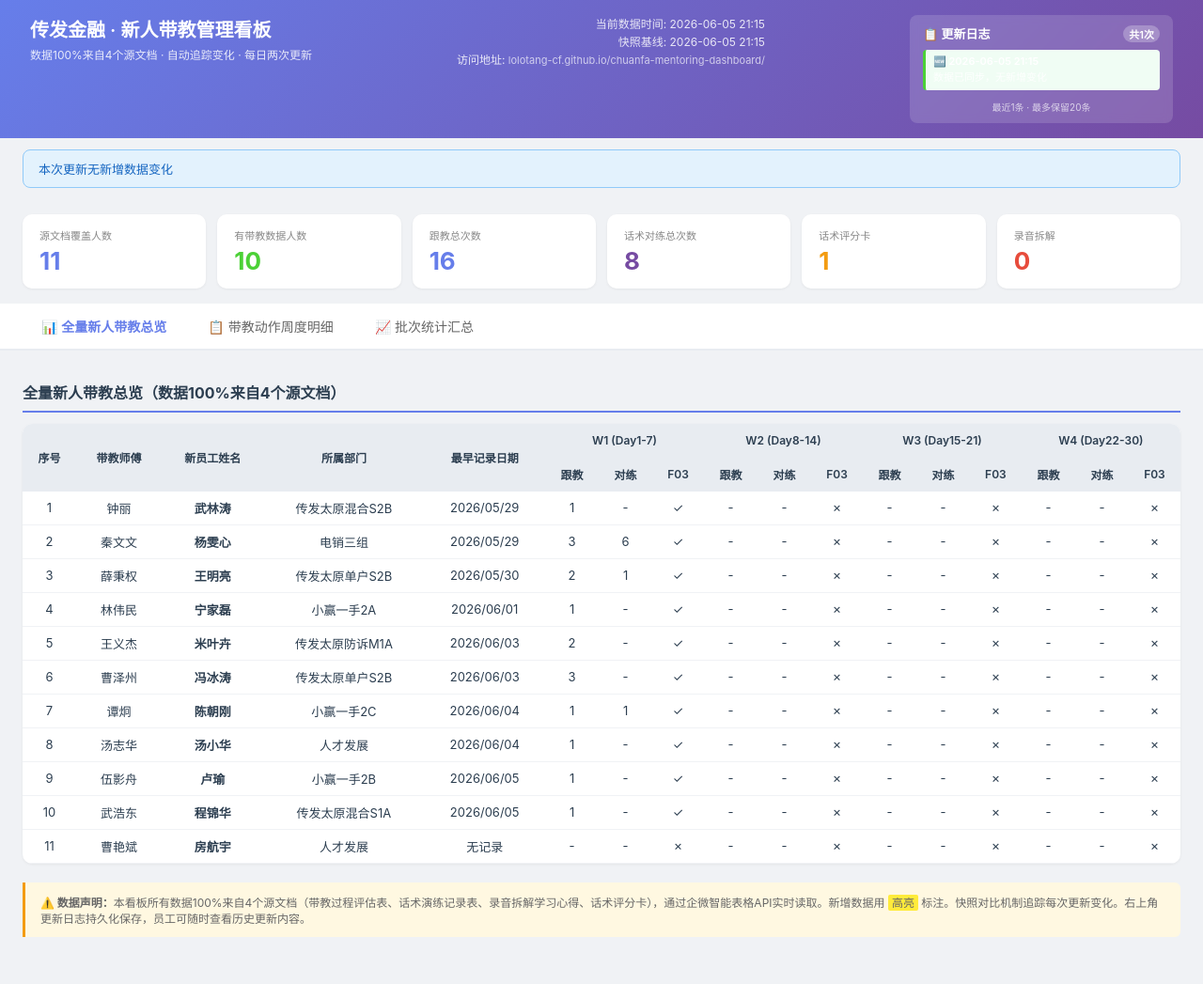
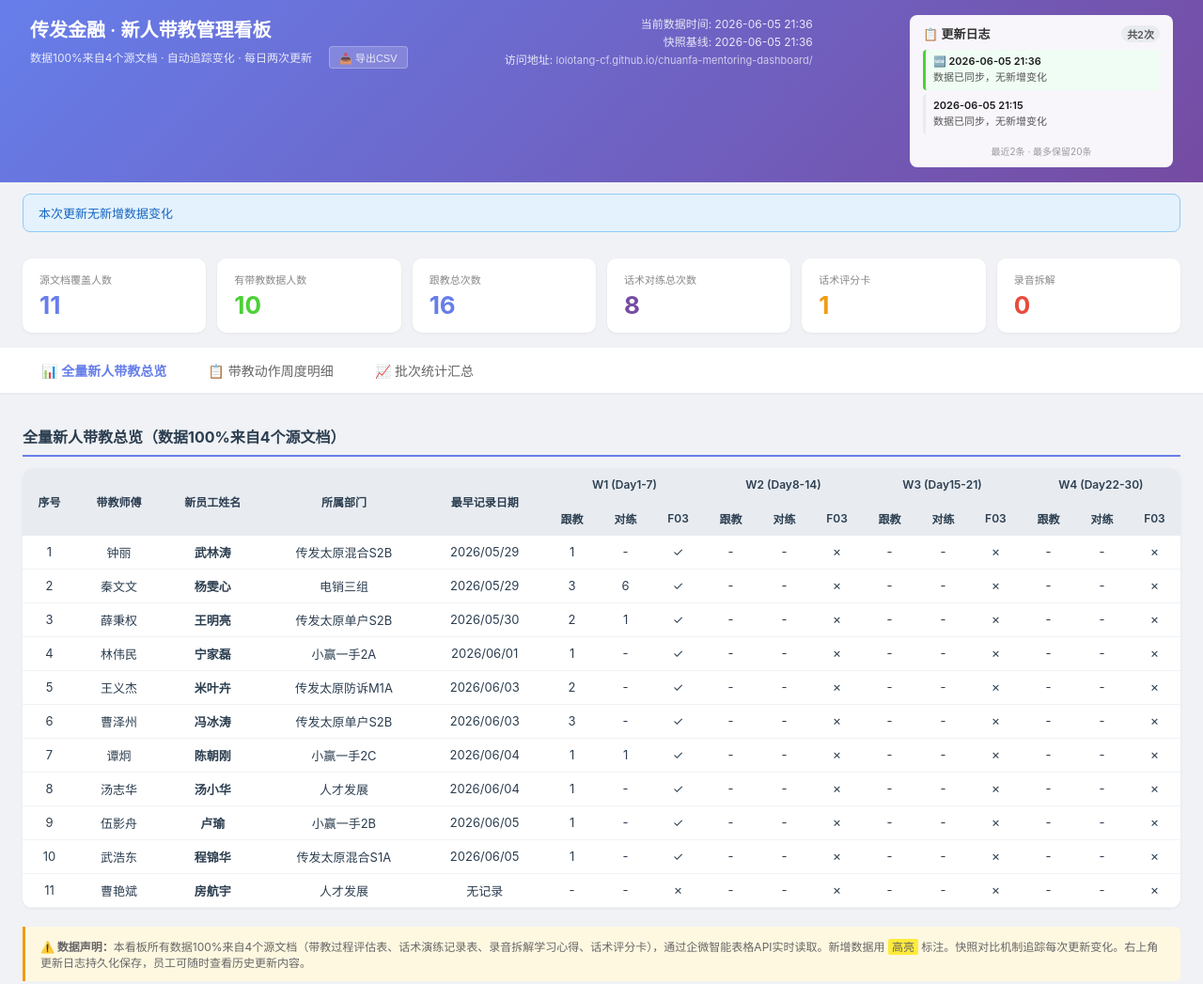
Before and after one commit to lolotang-cf/chuanfa-mentoring-dashboard, a plain HTML site: page index.html in a window 1280 px wide. Shown: the whole page at 94% size. Drawn offline with Linux system fonts and the light colour scheme.

Commit message:
V6.1: 修复更新日志文字颜色+新增CSV导出按钮 | 2026-06-05 21:36

```diff
--- a/index.html
+++ b/index.html
@@ -13,17 +13,19 @@ body { font-family: -apple-system, BlinkMacSystemFont, "Segoe UI", "PingFang SC"
 .header-left .subtitle { font-size: 12px; opacity: 0.85; }
 .header-meta { font-size: 12px; opacity: 0.85; text-align: right; line-height: 1.6; white-space: nowrap; }
 .header-right { min-width: 280px; max-width: 350px; }
+.export-btn { background: rgba(255,255,255,0.2); color: white; border: 1px solid rgba(255,255,255,0.3); padding: 3px 10px; border-radius: 4px; font-size: 11px; cursor: pointer; margin-left: 8px; transition: all .2s; }
+.export-btn:hover { background: rgba(255,255,255,0.35); }
 
-/* 更新日志面板 */
-.update-log-panel { background: rgba(255,255,255,0.15); border-radius: 8px; padding: 10px 14px; backdrop-filter: blur(4px); }
-.update-log-title { font-size: 13px; font-weight: 600; margin-bottom: 8px; display: flex; justify-content: space-between; align-items: center; }
-.update-log-count { font-size: 11px; background: rgba(255,255,255,0.25); padding: 1px 6px; border-radius: 10px; }
+/* 更新日志面板 - 显式设置深色文字避免继承header白色 */
+.update-log-panel { background: rgba(255,255,255,0.95); border-radius: 8px; padding: 10px 14px; backdrop-filter: blur(4px); color: #333 !important; }
+.update-log-title { font-size: 13px; font-weight: 600; margin-bottom: 8px; display: flex; justify-content: space-between; align-items: center; color: #333 !important; }
+.update-log-count { font-size: 11px; background: #e8ecf1; color: #555; padding: 1px 6px; border-radius: 10px; }
 .update-log-list { max-height: 180px; overflow-y: auto; }
-.update-log-item { padding: 5px 8px; margin-bottom: 4px; border-radius: 4px; font-size: 11px; line-height: 1.4; }
-.update-log-time { font-weight: 600; margin-bottom: 2px; }
-.update-log-summary { opacity: 0.9; word-break: break-all; }
-.update-log-footer { font-size: 10px; opacity: 0.7; text-align: center; margin-top: 6px; }
-.update-log-empty { font-size: 12px; opacity: 0.7; text-align: center; padding: 12px 0; }
+.update-log-item { padding: 5px 8px; margin-bottom: 4px; border-radius: 4px; font-size: 11px; line-height: 1.4; color: #333 !important; }
+.update-log-time { font-weight: 600; margin-bottom: 2px; color: #1a1a1a !important; }
+.update-log-summary { color: #555 !important; word-break: break-all; }
+.update-log-footer { font-size: 10px; color: #999 !important; text-align: center; margin-top: 6px; }
+.update-log-empty { font-size: 12px; color: #999 !important; text-align: center; padding: 12px 0; }
 
 .tabs { display: flex; background: white; border-bottom: 2px solid #e8ecf1; padding: 0 24px; gap: 4px; overflow-x: auto; }
 .tab-btn { padding: 14px 20px; border: none; background: none; cursor: pointer; font-size: 14px; color: #666; font-weight: 500; border-bottom: 2px solid transparent; margin-bottom: -2px; transition: all .2s; white-space: nowrap; }
@@ -108,23 +110,26 @@ tr:hover td { background: #f8f9ff; }
 <div class="header">
     <div class="header-left">
         <h1>传发金融 · 新人带教管理看板</h1>
-        <div class="subtitle">数据100%来自4个源文档 · 自动追踪变化 · 每日两次更新</div>
+        <div class="subtitle">数据100%来自4个源文档 · 自动追踪变化 · 每日两次更新 &nbsp;&nbsp;<button class="export-btn" onclick="downloadCSV()">📥 导出CSV</button></div>
     </div>
     <div class="header-meta">
-        当前数据时间: 2026-06-05 21:15<br>
-        快照基线: 2026-06-05 21:15<br>
+        当前数据时间: 2026-06-05 21:36<br>
+        快照基线: 2026-06-05 21:36<br>
         访问地址: <span style="opacity:0.8;font-size:11px;">lolotang-cf.github.io/chuanfa-mentoring-dashboard/</span>
     </div>
     <div class="header-right">
         <div class="update-log-panel">
-        <div class="update-log-title">📋 更新日志 <span class="update-log-count">共1次</span></div>
+        <div class="update-log-title">📋 更新日志 <span class="update-log-count">共2次</span></div>
         <div class="update-log-list">
             <div class="update-log-item" style="border-left: 3px solid #4cd137;background:#f0fdf4;">
-            <div class="update-log-time">🆕 2026-06-05 21:15</div>
+            <div class="update-log-time">🆕 2026-06-05 21:36</div>
+            <div class="update-log-summary">数据已同步，无新增变化</div>
+        </div><div class="update-log-item" style="border-left: 3px solid #e8ecf1;">
+            <div class="update-log-time">2026-06-05 21:15</div>
             <div class="update-log-summary">数据已同步，无新增变化</div>
         </div>
         </div>
-        <div class="update-log-footer">最近1条 · 最多保留20条</div>
+        <div class="update-log-footer">最近2条 · 最多保留20条</div>
     </div>
     </div>
 </div>
@@ -823,6 +828,29 @@ function switchTab(id) {
     event.target.classList.add('active');
 }
 
+// 导出CSV功能
+function downloadCSV() {
+    const csv = `序号,带教师傅,新员工姓名,所属部门,最早记录日期,W1跟教,W1对练,W1 F03,W2跟教,W2对练,W2 F03,W3跟教,W3对练,W3 F03,W4跟教,W4对练,W4 F03
+1,钟丽,武林涛,传发太原混合S2B,2026/05/29,1,0,✓,0,0,✗,0,0,✗,0,0,✗
+2,秦文文,杨雯心,电销三组,2026/05/29,3,6,✓,0,0,✗,0,0,✗,0,0,✗
+3,薛秉权,王明亮,传发太原单户S2B,2026/05/30,2,1,✓,0,0,✗,0,0,✗,0,0,✗
+4,林伟民,宁家磊,小赢一手2A,2026/06/01,1,0,✓,0,0,✗,0,0,✗,0,0,✗
+5,王义杰,米叶卉,传发太原防诉M1A,2026/06/03,2,0,✓,0,0,✗,0,0,✗,0,0,✗
+6,曹泽州,冯冰涛,传发太原单户S2B,2026/06/03,3,0,✓,0,0,✗,0,0,✗,0,0,✗
+7,谭炯,陈朝刚,小赢一手2C,2026/06/04,1,1,✓,0,0,✗,0,0,✗,0,0,✗
+8,汤志华,汤小华,人才发展,2026/06/04,1,0,✓,0,0,✗,0,0,✗,0,0,✗
+9,伍影舟,卢瑜,小赢一手2B,2026/06/05,1,0,✓,0,0,✗,0,0,✗,0,0,✗
+10,武浩东,程锦华,传发太原混合S1A,2026/06/05,1,0,✓,0,0,✗,0,0,✗,0,0,✗
+11,曹艳斌,房航宇,人才发展,无记录,0,0,✗,0,0,✗,0,0,✗,0,0,✗`;
+    const blob = new Blob(['﻿' + csv], { type: 'text/csv;charset=utf-8;' });
+    const link = document.createElement('a');
+    link.href = URL.createObjectURL(blob);
+    link.download = '新人带教汇总_2026-06-05 21:36.csv';
+    document.body.appendChild(link);
+    link.click();
+    document.body.removeChild(link);
+}
+
 // 自动刷新提示（每30分钟）
 setTimeout(() => {
     if (confirm('看板数据可能已更新，是否刷新页面？')) {
```
